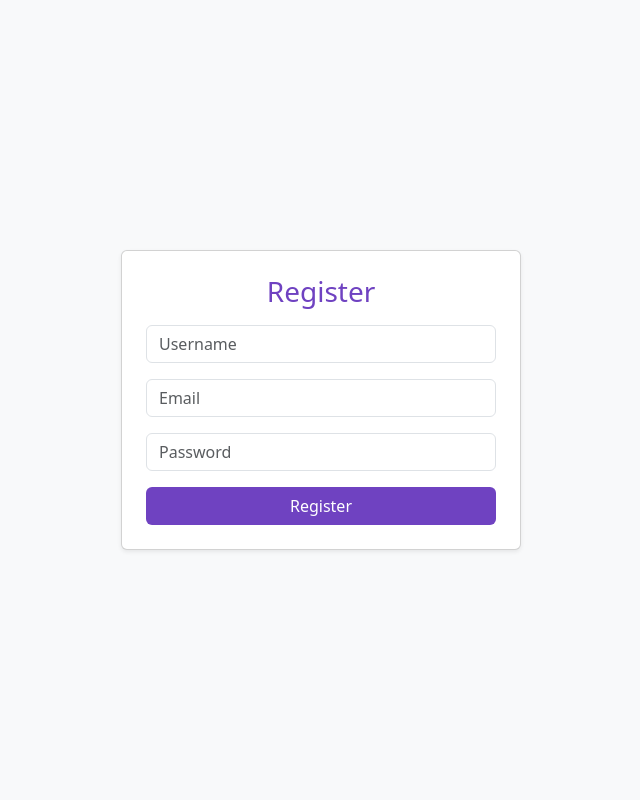
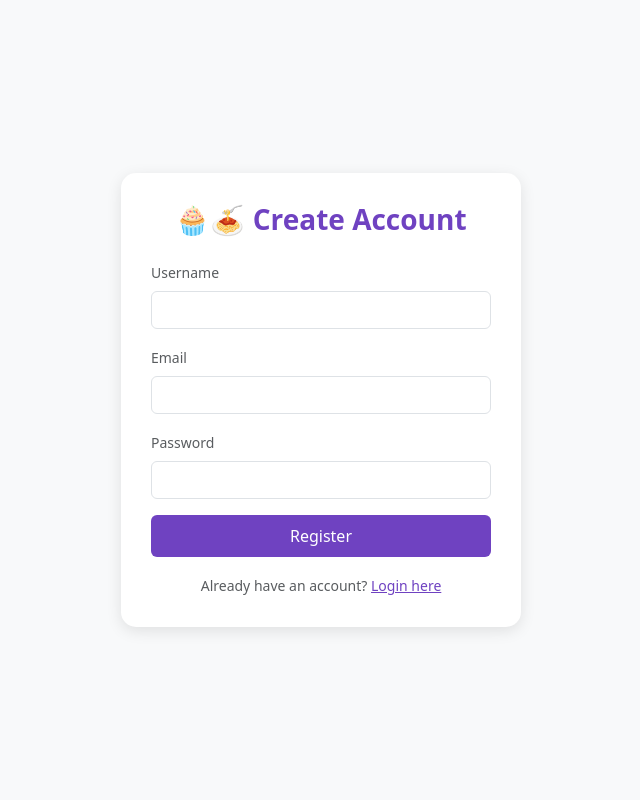
Before and after one commit to subhalakshmisubhi/Coco-s-Recipes, a Flask app: template templates/regsiter.html in a window 1280 px wide. Shown: the whole page, without its empty margins (319-959 px from the left). Run offline with Flask 3, Linux system fonts and the light colour scheme; the template is opened without the code that fills it, so the values that code supplies are empty.

Commit message:
Enhance registration page layout and style

```diff
--- a/templates/regsiter.html
+++ b/templates/regsiter.html
@@ -2,19 +2,37 @@
 <html lang="en">
 <head>
     <meta charset="UTF-8">
-    <title>Register</title>
+    <title>Register - Coco's Recipes</title>
     <link href="https://cdn.jsdelivr.net/npm/bootstrap@5.3.0/dist/css/bootstrap.min.css" rel="stylesheet">
+    <style>
+        body { background-color: #f8f9fa; height: 100vh; display: flex; align-items: center; justify-content: center; }
+        .card-box { max-width: 400px; width: 100%; padding: 30px; border-radius: 15px; background: white; box-shadow: 0 4px 15px rgba(0,0,0,0.1); }
+        .btn-purple { background-color: #6f42c1; color: white; }
+        .btn-purple:hover { background-color: #5a3298; color: white; }
+    </style>
 </head>
-<body class="bg-light d-flex align-items-center justify-content-center vh-100">
-    <div class="card p-4 shadow-sm" style="max-width: 400px; width: 100%;">
-        <h3 class="text-center mb-3" style="color: #6f42c1;">Register</h3>
-        {% if error %}<div class="alert alert-danger">{{ error }}</div>{% endif %}
+<body>
+    <div class="card-box">
+        <h3 class="text-center fw-bold mb-4" style="color: #6f42c1;">🧁🍝 Create Account</h3>
+        {% if error %}<div class="alert alert-danger py-2 text-center small">{{ error }}</div>{% endif %}
         <form method="POST">
-            <div class="mb-3"><input type="text" name="username" class="form-control" placeholder="Username" required></div>
-            <div class="mb-3"><input type="email" name="email" class="form-control" placeholder="Email" required></div>
-            <div class="mb-3"><input type="password" name="password" class="form-control" placeholder="Password" required></div>
-            <button type="submit" class="btn w-100 text-white" style="background-color: #6f42c1;">Register</button>
+            <div class="mb-3">
+                <label class="form-label text-muted small">Username</label>
+                <input type="text" name="username" class="form-control" required>
+            </div>
+            <div class="mb-3">
+                <label class="form-label text-muted small">Email</label>
+                <input type="email" name="email" class="form-control" required>
+            </div>
+            <div class="mb-3">
+                <label class="form-label text-muted small">Password</label>
+                <input type="password" name="password" class="form-control" required>
+            </div>
+            <button type="submit" class="btn btn-purple w-100 py-2 mb-3">Register</button>
         </form>
+        <div class="text-center">
+            <small class="text-muted">Already have an account? <a href="{{ url_for('login') }}" style="color: #6f42c1;">Login here</a></small>
+        </div>
     </div>
 </body>
 </html>
```
